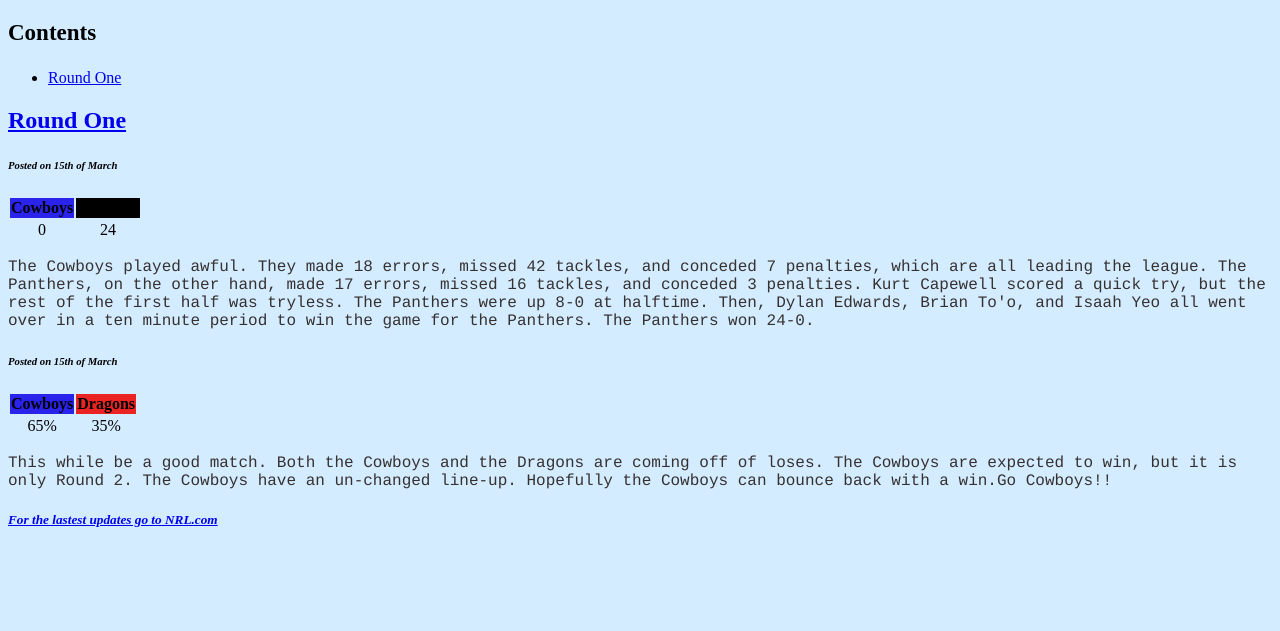
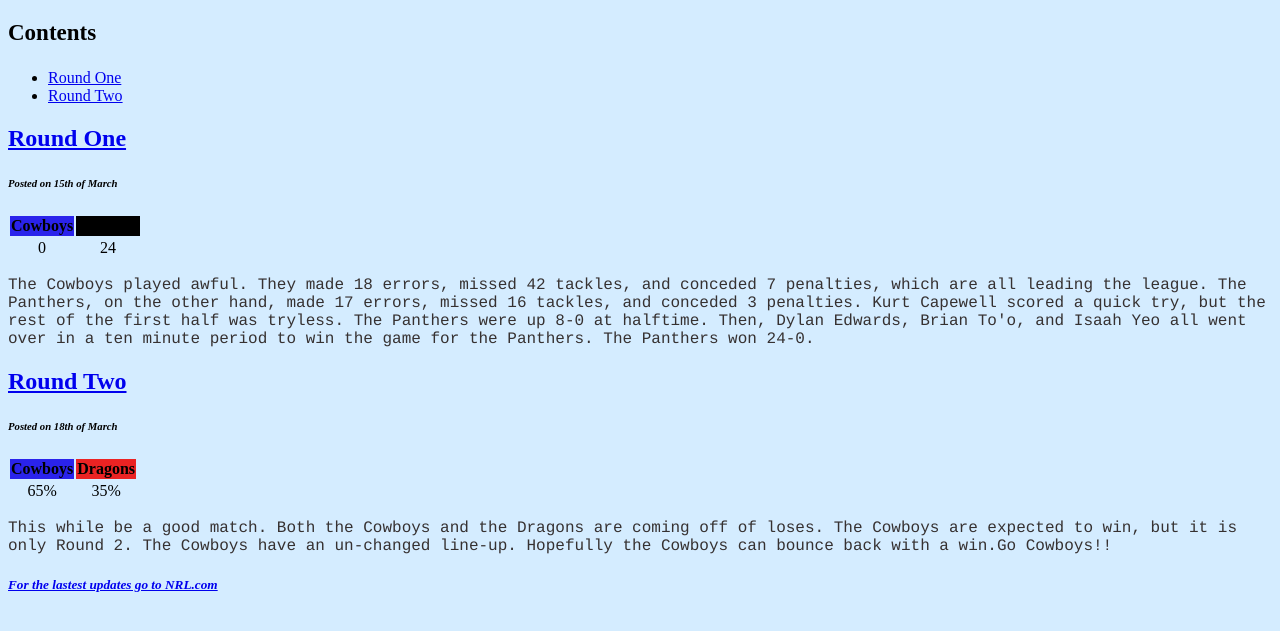
Before and after one commit to moojoohoo/The-Cowboys, a plain HTML site: page index.html in a window 1280 px wide. Shown: the part 61-692 px from the top of the page. Drawn offline with Linux system fonts and the light colour scheme.

Commit message:
Update index.html

```diff
--- a/index.html
+++ b/index.html
@@ -57,6 +57,7 @@
         <h3 id="table">Contents</h3>
         <ul>
             <li><a href="#1"> Round One</a></li>
+             <li><a href="#2"> Round Two</a></li>
 
         </ul>
 
@@ -74,7 +75,8 @@
             </tbody>
         </table>
         <p>The Cowboys played awful. They made 18 errors, missed 42 tackles, and conceded 7 penalties, which are all leading the league. The Panthers, on the other hand, made 17 errors, missed 16 tackles, and conceded 3 penalties. Kurt Capewell scored a quick try, but the rest of the first half was tryless. The Panthers were up 8-0 at halftime. Then,  Dylan Edwards, Brian To'o, and Isaah Yeo all went over in a ten minute period to win the game for the Panthers. The Panthers won 24-0. </p>
-       <h6>Posted on 15th of March</h6>
+           <h2 id="2"><a href="#table">Round Two</a></h2>
+        <h6>Posted on 18th of March</h6>
         <table>
             <thead>
             <th id="cowboys">Cowboys</th>
```
